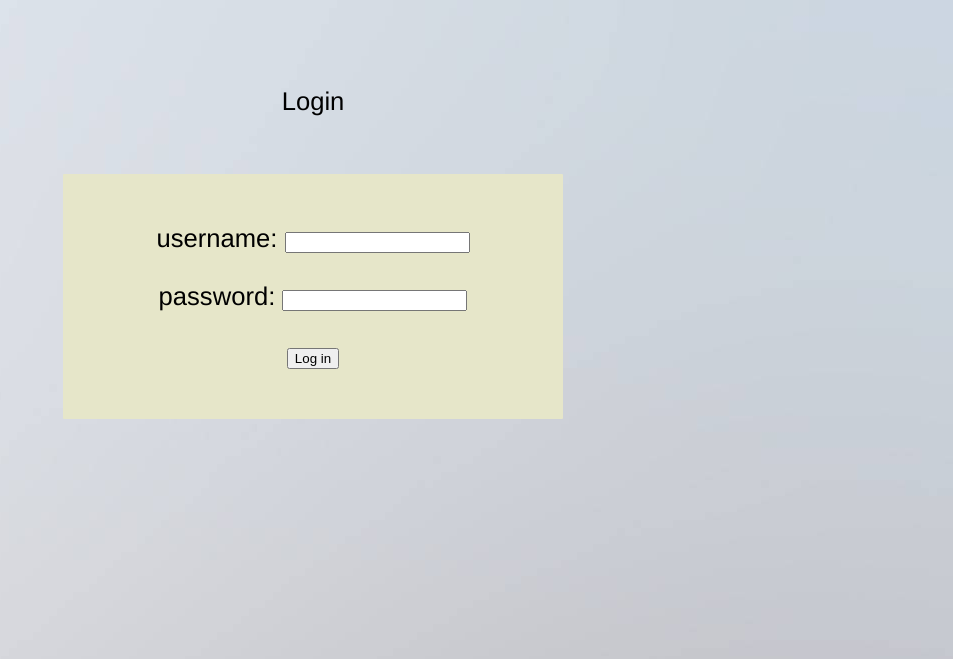
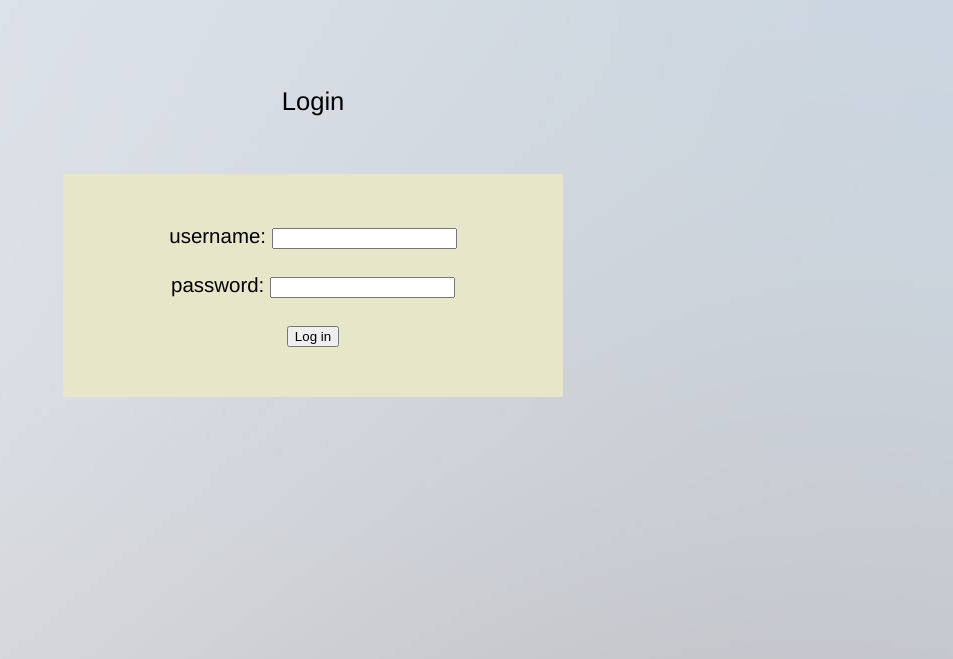
Before and after one commit to yinxiach/Tropical_Shirts, a PHP site: page /Login.html in a window 1280 px wide. Shown: the top 659 px of the page, without its empty margins (327-1280 px from the left). Run offline with PHP 8.4, Linux system fonts and the light colour scheme.

Commit message:
change login page font size #40

```diff
--- a/Tropical Shirt/template/Login.html
+++ b/Tropical Shirt/template/Login.html
@@ -21,7 +21,7 @@
         <input type="Password"> <br><br>
 
 
-        <button class="button" type="button" onclick="alert('Login script has not been implemented')"> Log in </button>
+        <button type="button" onclick="alert('Login script has not been implemented')"> Log in </button>
         <!-- after login script implemented, the alert message should be removed-->
 
     </form>
--- a/Tropical Shirt/template/style.css
+++ b/Tropical Shirt/template/style.css
@@ -6,7 +6,7 @@ html {
 }
 
 
-/* XuePing Leng && */
+/* Xueping Leng && */
 
 body {
     margin: 0;
@@ -33,6 +33,7 @@ body {
     padding: 50px;
     background: #e6e6c9;
     border-radius: 1px;
+    font-size: 80%;
 }
 
 
```
